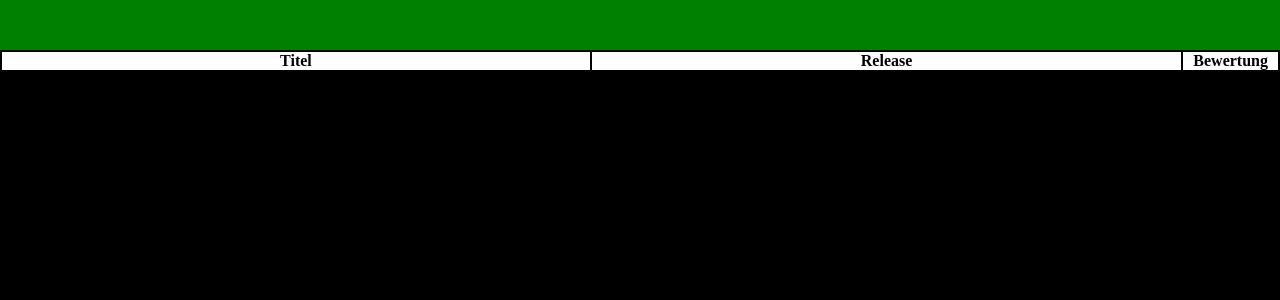
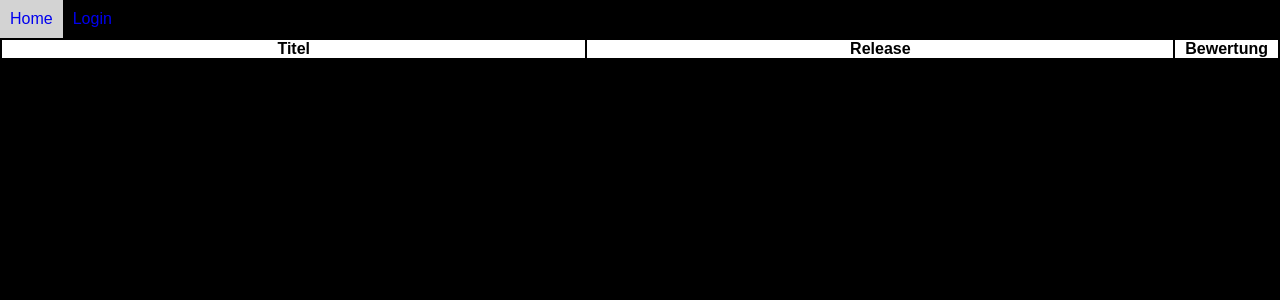
Before and after one commit to GianlucaFraedrich/Userbewertungen, a Flask app: page / in a window 1280 px wide. Shown: the top 300 px of the page. Run offline with Flask 2, Linux system fonts and the light colour scheme; data that the repository does not hold is empty; some libraries are stand-ins or nearby versions.

Commit message:
Anpassungen navbar

```diff
--- a/app.py
+++ b/app.py
@@ -21,7 +21,7 @@ def home():
 
     movies_list = []
     for x in rv:
-        url = 'http://127.0.0.1:5000/content?ContentID='+str(x['ID'])
+        url = 'http://127.0.0.1:5000/content?ContentID='+str(x['id'])
         x['url'] = url
         movies_list.append(x)
 
--- a/static/css/main.css
+++ b/static/css/main.css
@@ -1,5 +1,6 @@
 * {
-   margin: 0; padding: 0;
+  margin: 0;
+  padding: 0;
 }
 
 :root {
@@ -11,9 +12,8 @@ body {
   background-color: black;
   color: white;
   margin: 0px;
+  font-family: Arial, Helvetica, sans-serif;
 }
-
-
 
 /*Link formating for main Page*/
 
@@ -34,7 +34,6 @@ a:active {
   text-decoration: none;
 }
 
-/* mouse over link */
 a:hover {
   color: var();
 }
@@ -45,14 +44,15 @@ thead {
   background: white;
   color: black;
   table-layout: fixed;
-  width: 100%
+  width: 100%;
 }
 
 th {
   padding-left: 10px;
   padding-right: 10px;
-  width: 50%
+  width: 50%;
 }
+
 /* Navbar */
 nav {
   position: relative;
@@ -65,10 +65,8 @@ nav {
 nav ul {
   display: flex;
   flex-direction: column;
-}
-
-nav ul:hover {
-  background: green;
+  padding: 0;
+  margin: 0;
 }
 
 nav li {
@@ -76,10 +74,20 @@ nav li {
   margin: 1em;
   padding: 0;
   font-size: 1.5em;
+  padding-top: 10px;
+  padding-bottom: 10px;
+  margin: 0;
+  text-align: center;
+}
+
+nav a {
+  padding: 10px;
+  padding-top: 10px;
+  padding-bottom: 10px;
 }
 
 nav li:hover {
-  background: var(--main-hover-color);
+  background: lightgrey;
 }
 
 @media (min-width: 45em) {
--- a/templates/base.html
+++ b/templates/base.html
@@ -3,15 +3,13 @@
   <head>
     <meta charset="utf-8" />
     <title>Beste Bewertungsseite</title>
-    <link rel="stylesheet" href="/static/css/main.css">
+    <link rel="stylesheet" href="/static/css/main.css" />
   </head>
   <body>
     <nav>
       <ul>
-        <li><a href="">Home</a></li>
-        <li><a href="">News</a></li>
-        <li><a href="">Contact</a></li>
-        <li><a href="">About</a></li>
+        <li><a href="/">Home</a></li>
+        <li><a href="login">Login</a></li>
       </ul>
     </nav>
     {% block content %}{% endblock %}
```
